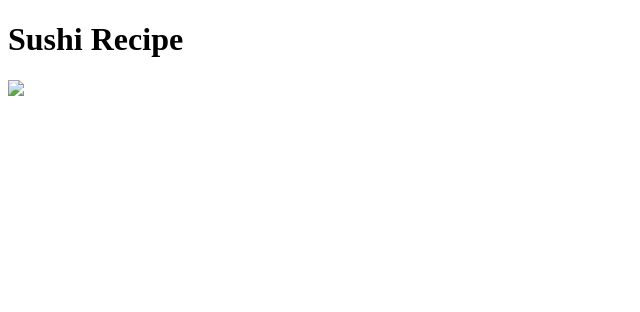
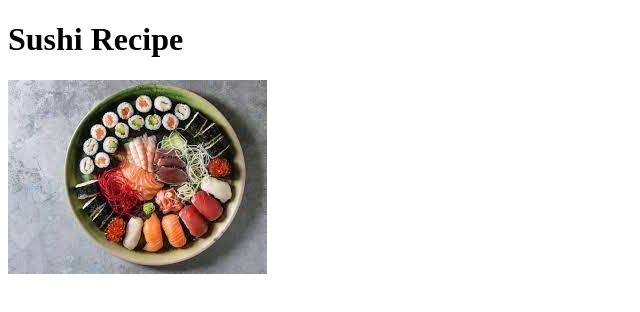
Before and after one commit to mchan000/odin-recipes, a plain HTML site: page Recipes/sushi.html in a window 1280 px wide. Shown: the whole page, without its empty margins (0-640 px from the left). Drawn offline with Linux system fonts and the light colour scheme.

Commit message:
Fixed sushi photo folder path error

```diff
--- a/Recipes/sushi.html
+++ b/Recipes/sushi.html
@@ -5,6 +5,6 @@
     </head>
     <body>
         <h1>Sushi Recipe</h1>
-        <img src="./sushi.jpg">
+        <img src="../sushi.jpg">
     </body>
 </html>
```
